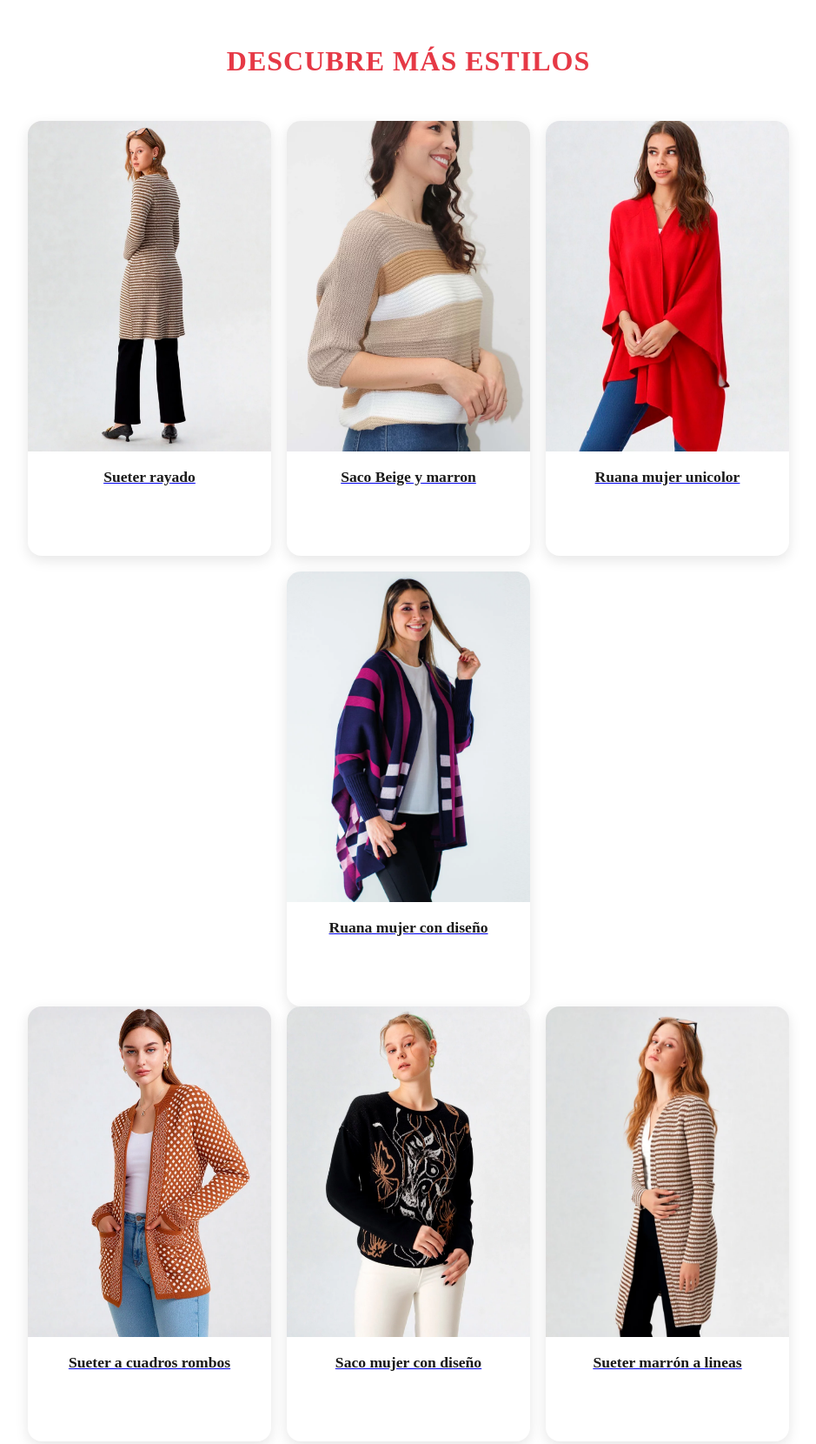
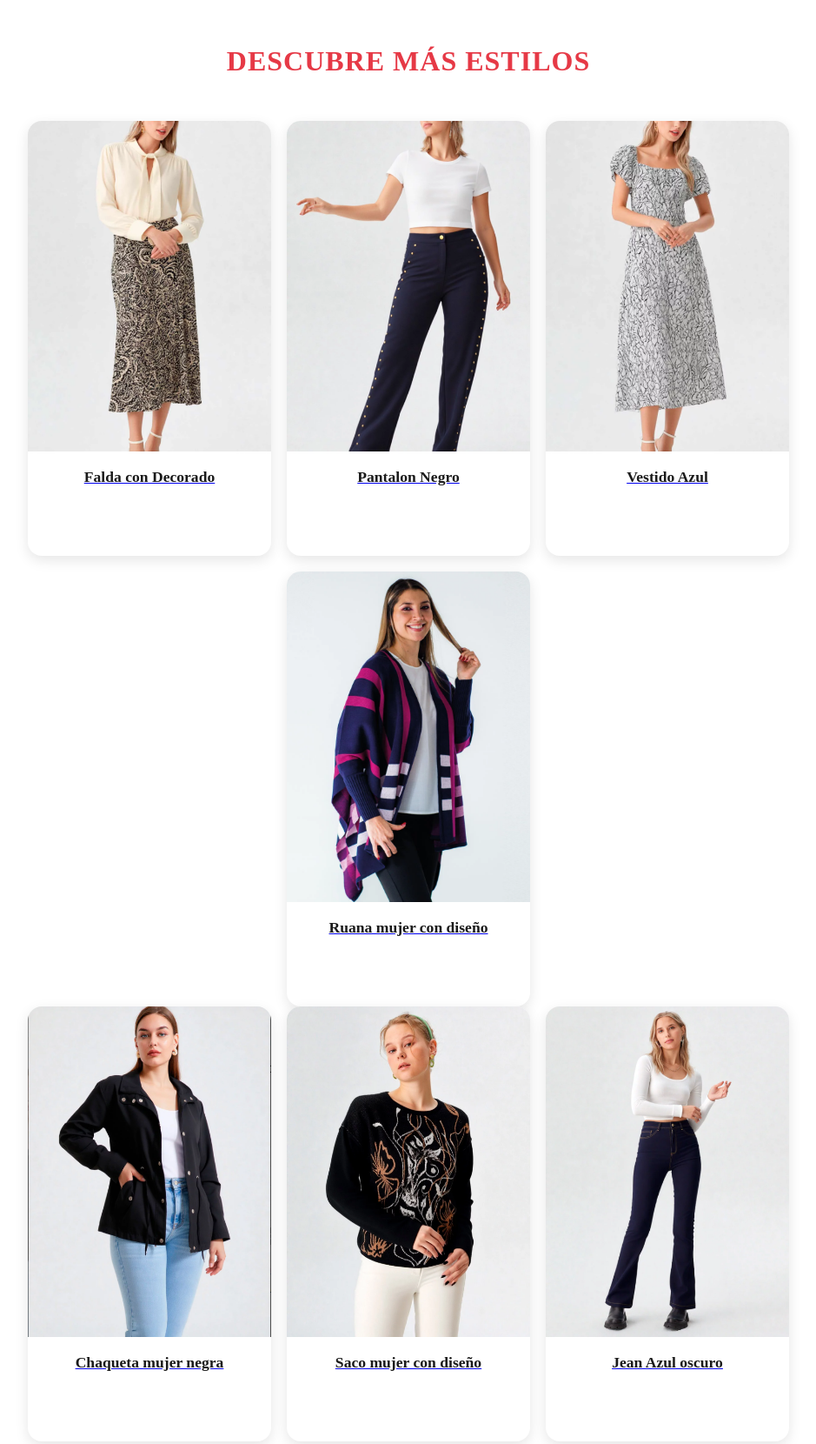
Before and after one commit to Elemental20040/proyecto-sass-main.github.io, a website: page index.html in a window 1280 px wide. Shown: the part 1320-2980 px from the top of the page at 87% size, without its empty margins (170-1109 px from the left). Drawn offline with Linux system fonts and the light colour scheme.

Commit message:
Ultimos cambios productos

```diff
--- a/index.html
+++ b/index.html
@@ -70,30 +70,30 @@
         <h2>Descubre Más Estilos</h2>
         <div class="productos-1">
             <div class="item-1">
-                <a href="https://www.lyh.com.co/comprar/linea_mujer/categoria_sacos-linea_mujer/ruana-mujer-manga-larga-unicolor-16/" title="Buso Mujer"><img src="/sass/imagen/ropa/2J436011-6.webp" alt="Producto 1">
-                <h3>Sueter rayado</h3>
+                <a href="https://www.lyh.com.co/comprar/linea_mujer/categoria_faldas/falda-mujer-estampada-32/" title="Falda con decorado"><img src="/sass/imagen/ropa/falda decorada.png" alt="Producto 1">
+                <h3>Falda con Decorado</h3>
                 </a>
             </div>
             <div class="item-2">
-                <a href="https://www.lyh.com.co/comprar/linea_mujer/categoria_sacos-linea_mujer/saco-mujer-con-diseno-8/" title="Buso Mujer"><img src="/sass/imagen/ropa/4E433039-5-800x1333.webp" alt="Producto 2">
-                <h3>Saco Beige y marron</h3>
+                <a href="https://www.lyh.com.co/comprar/linea_mujer/categoria_pantalones-linea_mujer/pantalon-mujer-unicolor-130/" title="Pantalon Negro"><img src="/sass/imagen/ropa/pantalon Negro.png" alt="Producto 2">
+                <h3>Pantalon Negro</h3>
                 </a>
             </div>
             <div class="item-3">
-                <a href="https://www.lyh.com.co/comprar/linea_mujer/categoria_sacos-linea_mujer/ruana-mujer-unicolor-13/" title="Buso Mujer"><img src="/sass/imagen/ropa/4E434094-1-1.webp" alt="Producto 3">
-                <h3>Ruana mujer unicolor</h3>
+                <a href="https://www.lyh.com.co/comprar/linea_mujer/categoria_vestidos/vestido-mujer-manga-corta-estampado-21/" title="Vestido Azul"><img src="/sass/imagen/ropa/vestido azul.png" alt="Producto 3">
+                <h3>Vestido Azul</h3>
                 </a>
             </div>
             <div class="item-4">
-               <a href="https://www.lyh.com.co/comprar/linea_mujer/categoria_sacos-linea_mujer/ruana-mujer-con-diseno-3/" title="Buso Mujer"><img src="/sass/imagen/ropa/4E434069-Capa-para-mujer-tienda-de-ropa-LYH-moda-4 (1).webp" alt="Producto 4">
+               <a href="https://www.lyh.com.co/comprar/linea_mujer/categoria_sacos-linea_mujer/ruana-mujer-con-diseno-3/" title="Ruana Mujer"><img src="/sass/imagen/ropa/4E434069-Capa-para-mujer-tienda-de-ropa-LYH-moda-4 (1).webp" alt="Producto 4">
                 <h3>Ruana mujer con diseño</h3>
                </a>
             </div>
         </div>
 <div class="productos-2">
             <div class="item-5">
-                <a href="https://www.lyh.com.co/comprar/linea_mujer/categoria_sacos-linea_mujer/saco-mujer-con-diseno-9/" title="Buso Mujer"><img src="/sass/imagen/ropa/4E433041.webp" alt="Producto 5">
-                <h3>Sueter a cuadros rombos</h3>
+                <a href="https://www.lyh.com.co/comprar/linea_mujer/categoria_chaquetas-linea_mujer/chaqueta-mujer-unicolor-45/" title="Chaqueta negra"><img src="/sass/imagen/ropa/chaqueta negra.png" alt="Producto 5">
+                <h3>Chaqueta mujer negra</h3>
                 </a>
             </div>
             <div class="item-6">
@@ -102,13 +102,13 @@
                 </a>
             </div>
             <div class="item-7">
-                <a href="https://www.lyh.com.co/comprar/linea_mujer/categoria_sacos-linea_mujer/ruana-mujer-manga-larga-unicolor-16/" title="Buso Mujer"><img src="/sass/imagen/ropa/2J436011-5-800x1333.webp" alt="Producto 7">
-                <h3>Sueter marrón a lineas</h3>
+                <a href="https://www.lyh.com.co/comprar/linea_mujer/categoria_jeans-linea_mujer/jean-mujer-89/" title="Buso Mujer"><img src="/sass/imagen/ropa/jean negro.png" alt="Producto 7">
+                <h3>Jean Azul oscuro</h3>
                 </a>
             </div>
             <div class="item-8">
-                <a href="https://www.lyh.com.co/comprar/linea_mujer/categoria_sacos-linea_mujer/saco-mujer-con-diseno-9/" title="Buso Mujer"><img src="/sass/imagen/ropa/4E433041-1-800x1333 (1).webp" alt="Producto 8">
-                <h3>Saco negro a rombos</h3>
+                <a href="https://www.lyh.com.co/comprar/linea_mujer/categoria_short/bermuda-mujer-unicolor-24/" title="Buso Mujer"><img src="/sass/imagen/ropa/bermudas rosa.png" alt="Producto 8">
+                <h3>Bermudas Rosa</h3>
                 </a>
             </div>
         </div>
```
Also changed, not shown: sass/imagen/ropa/2J436011-5-800x1333.webp (deleted), sass/imagen/ropa/2J436011-6.webp (deleted), sass/imagen/ropa/4E433039-5-800x1333.webp (deleted), sass/imagen/ropa/4E433041-1-800x1333 (1).webp (deleted), sass/imagen/ropa/4E433041.webp (deleted), sass/imagen/ropa/4E434094-1-1.webp (deleted), sass/imagen/ropa/bermudas rosa.png (added), sass/imagen/ropa/chaqueta negra.png (added), sass/imagen/ropa/falda decorada.png (added), sass/imagen/ropa/jean negro.png (added), sass/imagen/ropa/pantalon Negro.png (added), sass/imagen/ropa/vestido azul.png (added).
